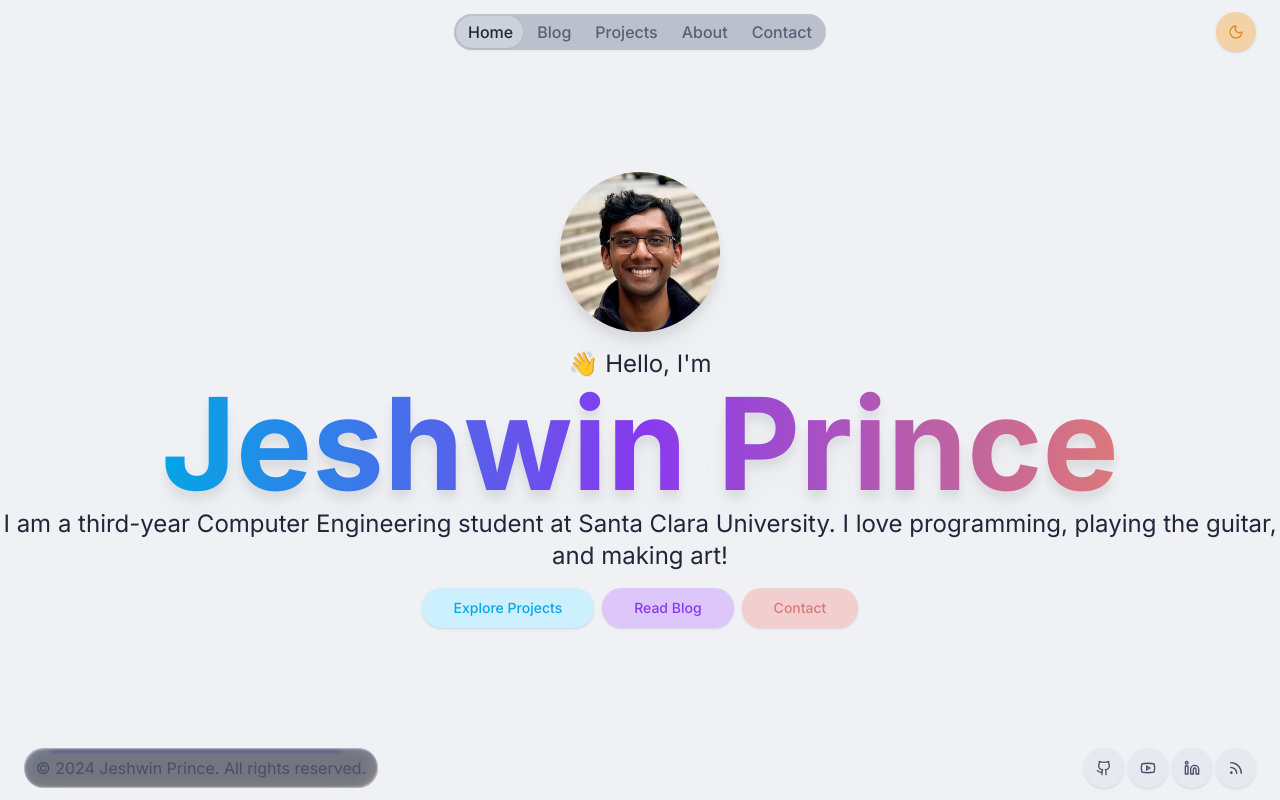
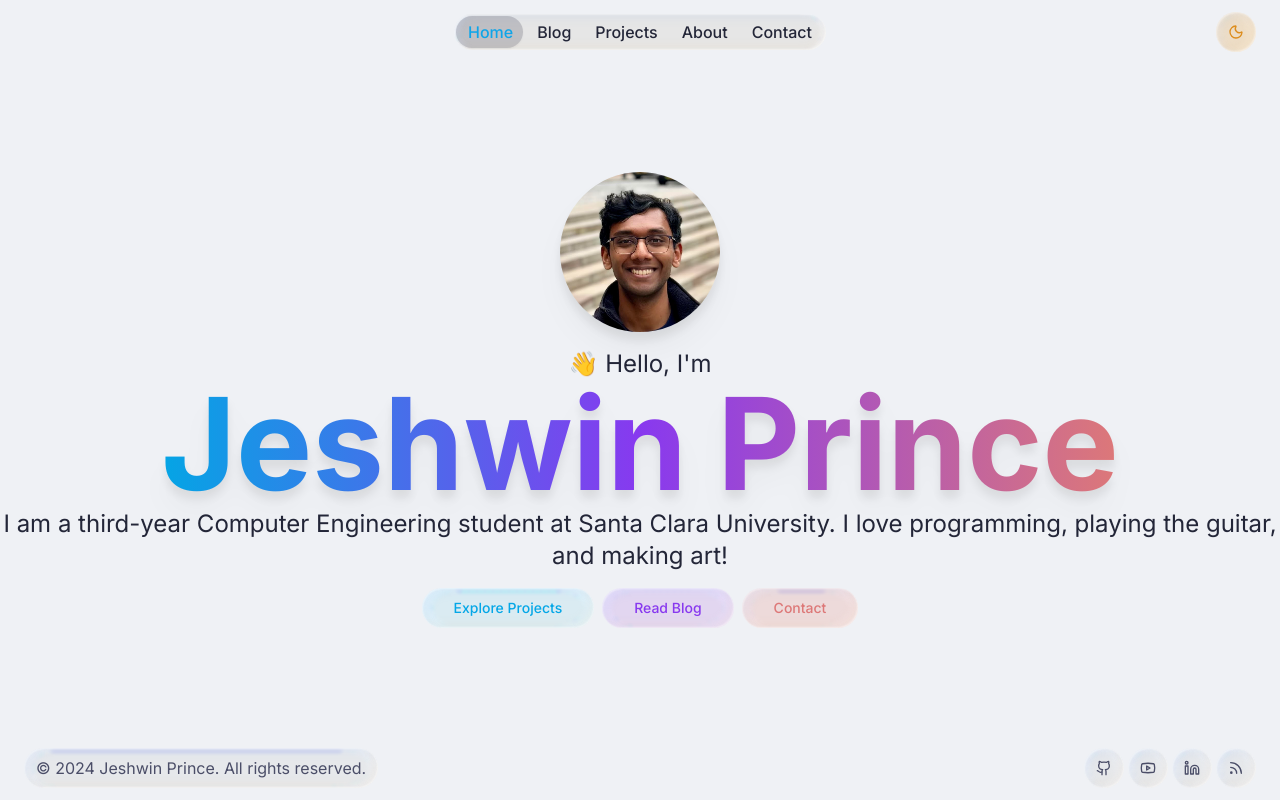
Before and after one commit to Jeshwin/portfolio, a Next.js app: page / in a window 1280 px wide. Built offline with nearby package versions, Linux system fonts and the light colour scheme.

Commit message:
Add liquid glass to ui components

```diff
--- a/src/app/globals.css
+++ b/src/app/globals.css
@@ -4,14 +4,14 @@
 
 @layer base {
     :root {
-        --background: 220deg, 23%, 95%;
-        --foreground: 232deg, 23%, 18%;
+        --background: 220deg 23% 95%;
+        --foreground: 232deg 23% 18%;
 
-        --card: 220deg, 23%, 95%;
+        --card: 220deg 23% 95%;
         --card-foreground: var(--foreground);
 
-        --popover: 223deg, 16%, 83%;
-        --popover-foreground: 232deg, 23%, 18%;
+        --popover: 223deg 16% 83%;
+        --popover-foreground: 232deg 23% 18%;
 
         --primary: 197deg 97% 90%;
         --primary-foreground: 197deg 97% 46%;
@@ -19,35 +19,35 @@
         --secondary: 266deg 85% 88%;
         --secondary-foreground: 266deg 85% 58%;
 
-        --muted: 225deg, 14%, 77%;
-        --muted-foreground: 233deg, 13%, 41%;
+        --muted: 225deg 14% 77%;
+        --muted-foreground: 233deg 13% 41%;
 
         --accent: 0deg 60% 88%;
         --accent-foreground: 0deg 60% 67%;
 
-        --destructive: 347deg, 87%, 44%;
-        --destructive-foreground: 347deg, 87%, 88%;
+        --destructive: 347deg 87% 44%;
+        --destructive-foreground: 347deg 87% 88%;
 
         --border: var(--muted-foreground);
         --input: var(--primary);
         --ring: var(--primary-foreground);
 
         /* Custom Colors */
-        --mantle: hsl(220deg, 22%, 92%);
-        --mantle-foreground: hsl(234deg, 16%, 35%);
-        --swap: hsl(35deg, 77%, 80%);
-        --swap-foreground: hsl(35deg, 77%, 49%);
+        --mantle: hsl(220deg 22% 92%);
+        --mantle-foreground: hsl(234deg 16% 35%);
+        --swap: hsl(35deg 77% 80%);
+        --swap-foreground: hsl(35deg 77% 49%);
 
         --radius: 0.5rem;
     }
     .dark {
-        --background: 232deg, 23%, 18%;
-        --foreground: 220deg, 23%, 95%;
+        --background: 232deg 23% 18%;
+        --foreground: 220deg 23% 95%;
 
-        --card: 232deg, 23%, 18%;
-        --card-foreground: 220deg, 23%, 95%;
+        --card: 232deg 23% 18%;
+        --card-foreground: 220deg 23% 95%;
 
-        --popover: 230deg, 19%, 26%;
+        --popover: 230deg 19% 26%;
         --popover-foreground: var(--foreground);
 
         --primary: 197deg 97% 46%;
@@ -56,20 +56,20 @@
         --secondary: 266deg 85% 58%;
         --secondary-foreground: 266deg 85% 88%;
 
-        --muted: 231deg, 16%, 34%;
-        --muted-foreground: 228deg, 39%, 80%;
+        --muted: 231deg 16% 34%;
+        --muted-foreground: 228deg 39% 80%;
 
         --accent: 0deg 60% 67%;
         --accent-foreground: 0deg 60% 88%;
 
-        --destructive: 347deg, 87%, 44%;
-        --destructive-foreground: 347deg, 87%, 88%;
+        --destructive: 347deg 87% 44%;
+        --destructive-foreground: 347deg 87% 88%;
 
         /* Custom Colors */
-        --mantle: hsl(233deg, 23%, 15%);
-        --mantle-foreground: hsl(227deg, 68%, 88%);
-        --swap: hsl(220deg, 91%, 54%);
-        --swap-foreground: hsl(220deg, 91%, 80%);
+        --mantle: hsl(233deg 23% 15%);
+        --mantle-foreground: hsl(227deg 68% 88%);
+        --swap: hsl(220deg 91% 54%);
+        --swap-foreground: hsl(220deg 91% 80%);
 
         --border: var(--muted-foreground);
         --input: var(--primary);
--- a/src/app/page.tsx
+++ b/src/app/page.tsx
@@ -2,6 +2,7 @@ import {Button} from "@/components/ui/button";
 import Link from "next/link";
 import Image from "next/image";
 import ProfilePhoto from "../../public/profile.jpg";
+import LiquidGlass from "@/components/liquid-glass";
 
 export default function HomePage() {
     return (
@@ -26,19 +27,39 @@ export default function HomePage() {
                         guitar, and making art!
                     </div>
                     <div className="flex space-x-2">
+                        <LiquidGlass color="hsl(var(--primary))">
                             <Link href="/projects">
-                            <Button size="lg">Explore Projects</Button>
+                                <Button
+                                    size="lg"
+                                    className="bg-transparent shadow-none"
+                                >
+                                    Explore Projects
+                                </Button>
                             </Link>
+                        </LiquidGlass>
+                        <LiquidGlass color="hsl(var(--secondary))">
                             <Link href="/blog">
-                            <Button size="lg" variant="secondary">
+                                <Button
+                                    size="lg"
+                                    variant="secondary"
+                                    className="bg-transparent shadow-none"
+                                >
                                     Read Blog
                                 </Button>
                             </Link>
+                        </LiquidGlass>
+
+                        <LiquidGlass color="hsl(var(--accent))">
                             <Link href="/contact">
-                            <Button variant="accent" size="lg">
+                                <Button
+                                    variant="accent"
+                                    size="lg"
+                                    className="bg-transparent shadow-none"
+                                >
                                     Contact
                                 </Button>
                             </Link>
+                        </LiquidGlass>
                     </div>
                 </div>
             </div>
--- a/src/components/css/liquid-glass.module.css
+++ b/src/components/css/liquid-glass.module.css
@@ -2,7 +2,7 @@
     --lg-highlight: rgba(255, 255, 255, 0.5);
     width: fit-content;
     height: fit-content;
-    background-color: oklch(12.9% 0.042 264.695 / var(--frost, 0));
+    background-color: color(from var(--bg-color) srgb r g b / var(--frost, 0));
     z-index: 999999;
     display: flex;
     overflow: hidden;
--- a/src/components/footer.tsx
+++ b/src/components/footer.tsx
@@ -33,29 +33,24 @@ export default function Footer() {
             {/* <div className="px-3 py-2 rounded-full bg-mantle text-mantle-foreground text-center">
                 © {currentYear} Jeshwin Prince. All rights reserved.
             </div> */}
-            <LiquidGlass
-                frost={0.5}
-                displace={2}
-                scale={-180}
-                blur={4}
-                radius={20}
-                className="bg-mantle"
-            >
+            <LiquidGlass radius={20} color="var(--mantle)">
                 <div className="px-3 py-2 text-mantle-foreground text-center">
                     © {currentYear} Jeshwin Prince. All rights reserved.
                 </div>
             </LiquidGlass>
             <div className="flex space-x-1">
                 {contactLinks.map((contact, index) => (
-                    <Link key={index} href={contact.link}>
+                    <LiquidGlass key={index} color="var(--mantle)" radius={20}>
+                        <Link href={contact.link}>
                             <Button
                                 size="icon"
                                 variant="mantle"
-                            className="rounded-full size-10"
+                                className="rounded-full size-10 bg-transparent shadow-none"
                             >
                                 {contact.icon}
                             </Button>
                         </Link>
+                    </LiquidGlass>
                 ))}
             </div>
         </footer>
--- a/src/components/liquid-glass.tsx
+++ b/src/components/liquid-glass.tsx
@@ -17,6 +17,7 @@ interface LiquidGlassProps {
     scale?: number;
     chromaticAberration?: number;
     className?: string;
+    color?: string;
     [key: string]: any; // Allow arbitrary props
 }
 
@@ -27,12 +28,13 @@ export default function LiquidGlass({
     blend = "difference",
     lightness = 50,
     alpha = 0.9,
-    blur = 11,
-    frost = 0.75,
-    displace = 3,
-    scale = -100,
+    blur = 4,
+    frost = 0.5,
+    displace = 2,
+    scale = -180,
     chromaticAberration = 3,
     className = "",
+    color = "white",
     ...restProps
 }: LiquidGlassProps) {
     const containerRef = useRef<HTMLDivElement>(null);
@@ -42,6 +44,8 @@ export default function LiquidGlass({
     const [filterId] = useState(
         () => `liquid-glass-${Math.random().toString(36).substring(2, 11)}`
     );
+    // Add this hook at the top of your component, after the existing useEffect hooks
+    const [isFirefox, setIsFirefox] = useState(false);
 
     // Calculate chromatic aberration values
     const r = 0;
@@ -162,6 +166,13 @@ export default function LiquidGlass({
         containerRef,
     ]);
 
+    useEffect(() => {
+        setIsFirefox(
+            typeof navigator !== "undefined" &&
+                navigator.userAgent.toLowerCase().includes("firefox")
+        );
+    }, []);
+
     return (
         <div className="relative" ref={containerRef}>
             <div
@@ -171,7 +182,10 @@ export default function LiquidGlass({
                     {
                         borderRadius: `${radius}px`,
                         "--frost": frost.toString(),
-                        backdropFilter: `url(#${filterId}) saturate(1.5) brightness(1.1) contrast(0.8)`,
+                        "--bg-color": color,
+                        backdropFilter: isFirefox
+                            ? `blur(${blur}px) saturate(1.5) brightness(1.1) contrast(0.8)`
+                            : `url(#${filterId}) saturate(1.5) brightness(1.1) contrast(0.8)`,
                     } as React.CSSProperties
                 }
                 {...restProps}
--- a/src/components/navbar.tsx
+++ b/src/components/navbar.tsx
@@ -4,6 +4,7 @@ import Link from "next/link";
 import {useState, useRef, useEffect} from "react";
 import ThemeToggle from "./theme-toggle";
 import {usePathname} from "next/navigation";
+import LiquidGlass from "./liquid-glass";
 
 interface NavItem {
     id: string;
@@ -73,12 +74,18 @@ export default function Navbar() {
 
     return (
         <div className="fixed top-0 w-screen h-16 px-6 z-10 flex justify-center items-center">
+            <LiquidGlass
+                color="(hsl(var(--muted))"
+                scale={-50}
+                chromaticAberration={0.2}
+                radius={18}
+            >
                 <nav
                     ref={navRef}
-                className="h-9 relative flex items-center bg-muted rounded-full p-0.5 shadow-sm"
+                    className="h-9 relative flex items-center rounded-full p-0.5"
                 >
                     <div
-                    className="absolute top-0.5 bottom-0.5 bg-popover rounded-full shadow-sm transition-all duration-300 ease-out"
+                        className="absolute top-0.5 bottom-0.5 bg-popover-foreground/20 rounded-full shadow-sm transition-all duration-300 ease-out"
                         style={{
                             left: `${highlight.left}px`,
                             width: `${highlight.width}px`,
@@ -95,8 +102,8 @@ export default function Navbar() {
               relative z-10 px-3 py-0.5 font-medium rounded-full transition-colors duration-200
               ${
                   activeTab === item.id
-                      ? "text-popover-foreground"
-                      : "text-muted-foreground hover:text-popover-foreground"
+                      ? "text-sky-500"
+                      : "text-popover-foreground hover:text-sky-500"
               }
             `}
                             >
@@ -105,6 +112,7 @@ export default function Navbar() {
                         </Link>
                     ))}
                 </nav>
+            </LiquidGlass>
             <div className="flex items-center absolute right-6 top-0 bottom-0">
                 <ThemeToggle />
             </div>
--- a/src/components/theme-toggle.tsx
+++ b/src/components/theme-toggle.tsx
@@ -3,6 +3,7 @@
 import {Button} from "./ui/button";
 import {Moon, Sun} from "lucide-react";
 import {useTheme} from "next-themes";
+import LiquidGlass from "./liquid-glass";
 
 export default function ThemeToggle() {
     const {theme, setTheme} = useTheme();
@@ -12,12 +13,14 @@ export default function ThemeToggle() {
     };
 
     return (
+        <LiquidGlass color="var(--swap)">
             <Button
                 size="icon"
                 onClick={toggleTheme}
-            className="size-10 rounded-full bg-swap text-swap-foreground hover:bg-swap/80"
+                className="size-10 rounded-full text-swap-foreground bg-transparent shadow-none hover:bg-swap/80"
             >
                 {theme === "light" ? <Sun /> : <Moon />}
             </Button>
+        </LiquidGlass>
     );
 }
```
Lines whose indentation alone changed are shown as unchanged.
